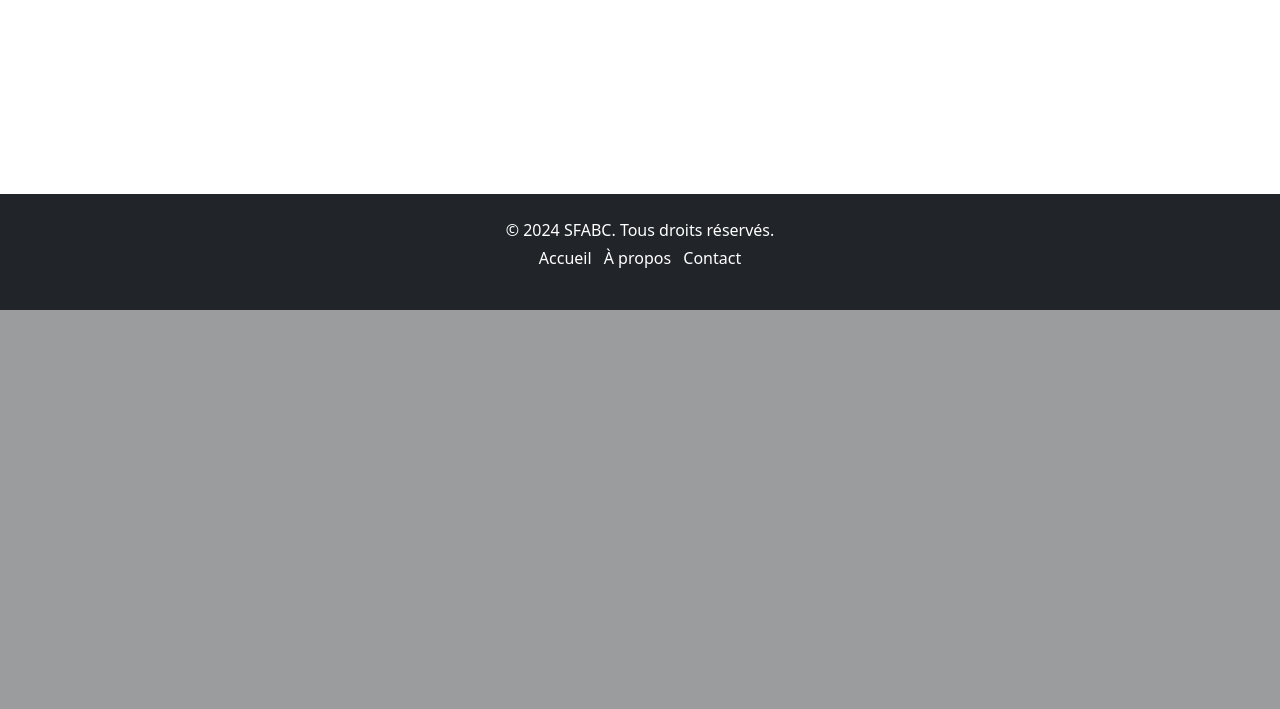
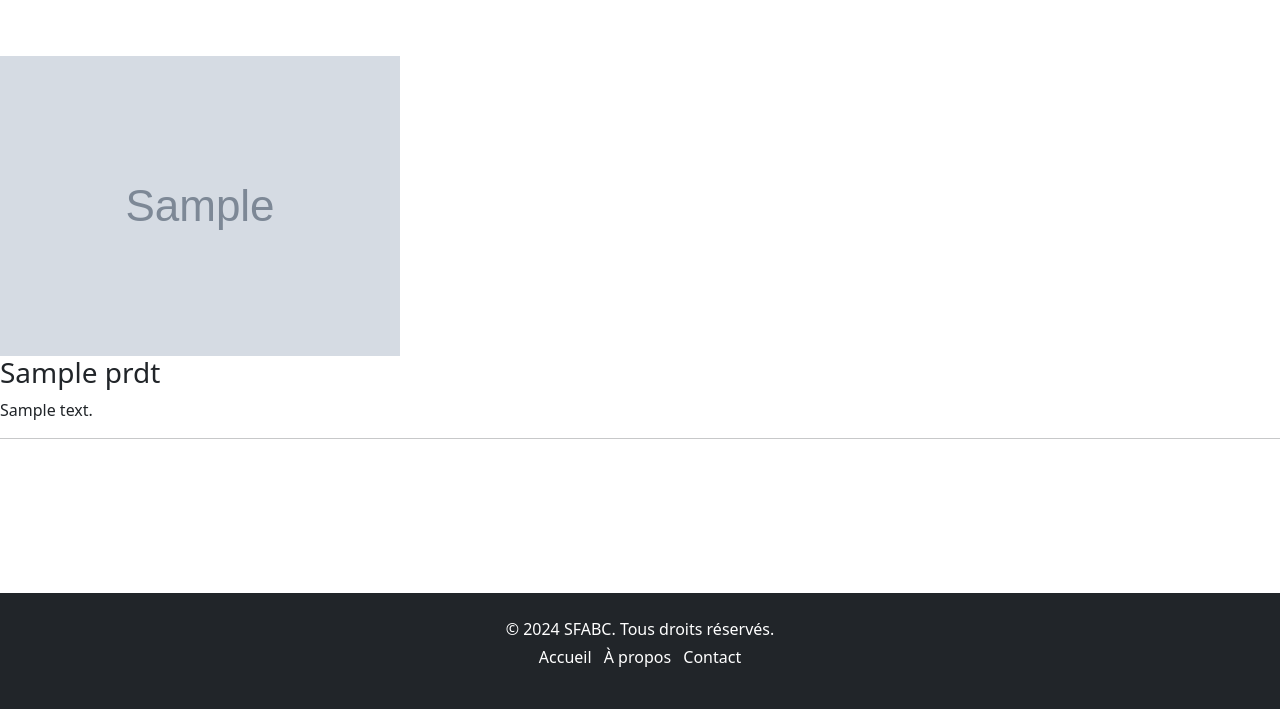
Before and after one commit to TonyyyB/projet-sfabc, a Django app: template sfabc/sfabc/templates/pages/home.html in a window 1280 px wide. Shown: the part 1047-1756 px from the top of the page. Before the commit the page ends 1357 px from the top, so only its background shows below. Run offline with Django 5.2, Linux system fonts and the light colour scheme; the template is opened without the code that fills it: most values are stand-ins (such as "Sample title", 1, 10 or a date in 2020); grey boxes marked "Sample" are stand-in pictures; some libraries are stand-ins or nearby versions.

Commit message:
Affichage des images + débuggage

```diff
--- a/sfabc/apps/core/urls.py
+++ b/sfabc/apps/core/urls.py
@@ -4,6 +4,6 @@ from .views import *
 app_name = "core"
 
 urlpatterns = [
-    path("", home, name="home"),
+    path("", HomeView.as_view(), name="home"),
     path("contact/", ContactView.as_view(), name="contact"),
 ]
--- a/sfabc/apps/core/views.py
+++ b/sfabc/apps/core/views.py
@@ -31,11 +31,11 @@ class ContactView(FormView):
 
 class Home(ListView):
     model = Produit
-    template_name = "sfabc/templates/pages/home.html"
+    template_name = "pages/home.html"
     context_object_name = "produits_moment"
 
     def get_queryset(self):
-        return Produit.objects.filter(is_produit_du_moment = True).prefetch_related(Prefetch("image", queryset=Image_Produit.objects.select_related("produit").filter(is_produit_du_moment = True)))
+        return Produit.objects.filter(is_produit_du_moment = True).prefetch_related(Prefetch("images_produit", queryset=Image_Produit.objects.filter(is_produit_du_moment = True).select_related("image"), to_attr='images_list'))
 
     def get_context_data(self, **kwargs):
         context = super(Home, self).get_context_data(**kwargs)
--- a/sfabc/sfabc/templates/pages/home.html
+++ b/sfabc/sfabc/templates/pages/home.html
@@ -1,4 +1,13 @@
 {% extends 'base.html' %}
 {% block content %}
-
+{% for prdt in produits_moment %}
+    <div>
+        <img src="{{ prdt.images_list.0.image.image.url }}">
+        <div>
+            <h3>{{ prdt.nom_produit }}</h3>
+            <p>{{ prdt.description_produit }}</p>
+        </div>
+    </div>
+    <hr class="hr hr-blurry"/>
+{% endfor %}
 {% endblock %}
```
Also changed, not shown: sfabc/apps/products/admin.py (line endings or trailing spaces), 1 other file.
